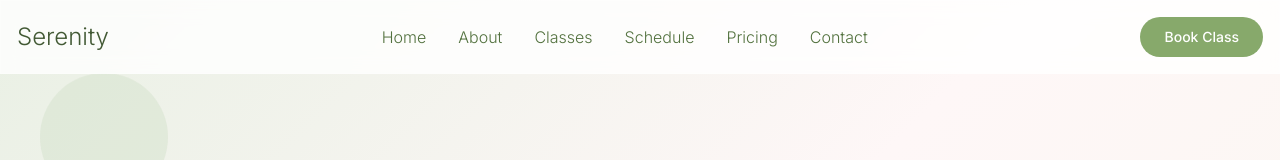
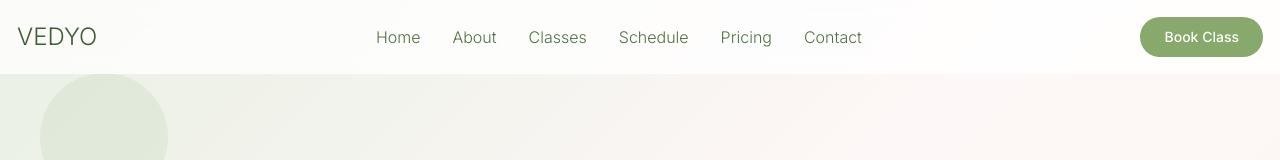
Before and after one commit to Kushsharma33/balance-brand-site, a React (Vite) app: page / in a window 1280 px wide. Shown: the top 160 px of the page. Built offline with nearby package versions, Linux system fonts and the light colour scheme.

Commit message:
Rename brand name to VEDYO
Replaced all instances of "Serenity" with "VEDYO" in the Header, Footer, and index.html.

```diff
--- a/index.html
+++ b/index.html
@@ -4,11 +4,11 @@
   <head>
     <meta charset="UTF-8" />
     <meta name="viewport" content="width=device-width, initial-scale=1.0" />
-    <title>Serenity Yoga Studio - Find Your Inner Balance</title>
-    <meta name="description" content="Transform your mind, body, and spirit through mindful movement and ancient wisdom at Serenity Yoga Studio." />
-    <meta name="author" content="Serenity Yoga Studio" />
+    <title>VEDYO Yoga Studio - Find Your Inner Balance</title>
+    <meta name="description" content="Transform your mind, body, and spirit through mindful movement and ancient wisdom at VEDYO Yoga Studio." />
+    <meta name="author" content="VEDYO Yoga Studio" />
 
-    <meta property="og:title" content="Serenity Yoga Studio - Find Your Inner Balance" />
+    <meta property="og:title" content="VEDYO Yoga Studio - Find Your Inner Balance" />
     <meta property="og:description" content="Transform your mind, body, and spirit through mindful movement and ancient wisdom." />
     <meta property="og:type" content="website" />
     <meta property="og:image" content="https://lovable.dev/opengraph-image-p98pqg.png" />
--- a/src/components/Footer.tsx
+++ b/src/components/Footer.tsx
@@ -9,7 +9,7 @@ const Footer = () => {
           <div className="grid grid-cols-1 md:grid-cols-4 gap-8">
             {/* Brand */}
             <div className="col-span-1 md:col-span-2">
-              <div className="text-3xl font-light mb-4">Serenity</div>
+              <div className="text-3xl font-light mb-4">VEDYO</div>
               <p className="text-sage-200 leading-relaxed mb-6 max-w-md">
                 Your sanctuary for mindful movement, inner peace, and holistic wellness.
                 Join our community and discover the transformative power of yoga.
@@ -42,7 +42,7 @@ const Footer = () => {
             <div>
               <h4 className="font-medium mb-4">Get in Touch</h4>
               <div className="space-y-2 text-sage-200">
-                <p>📧 hello@serenityoga.com</p>
+                <p>📧 hello@vedyo.com</p>
                 <p>📞 (555) 123-4567</p>
                 <p>📍 123 Wellness Way<br />Peaceful City, PC 12345</p>
               </div>
@@ -89,7 +89,7 @@ const Footer = () => {
 
           {/* Bottom */}
           <div className="border-t border-sage-700 mt-8 pt-8 text-center text-sage-300">
-            <p>&copy; {currentYear} Serenity Yoga Studio. All rights reserved.</p>
+            <p>&copy; {currentYear} VEDYO Yoga Studio. All rights reserved.</p>
             <p className="mt-2">Designed with 💚 for wellness and peace</p>
           </div>
         </div>
--- a/src/components/Header.tsx
+++ b/src/components/Header.tsx
@@ -20,7 +20,7 @@ const Header = () => {
         <div className="flex items-center justify-between">
           {/* Logo */}
           <div className="text-2xl font-light text-sage-700">
-            Serenity
+            VEDYO
           </div>
 
           {/* Desktop Navigation */}
```
